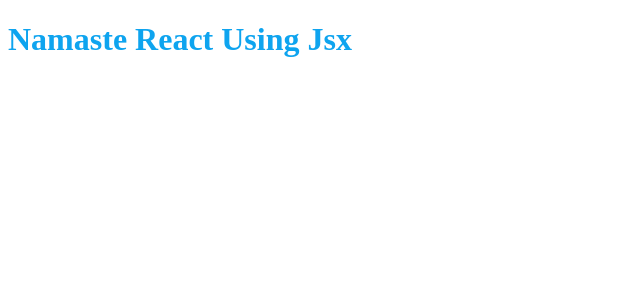
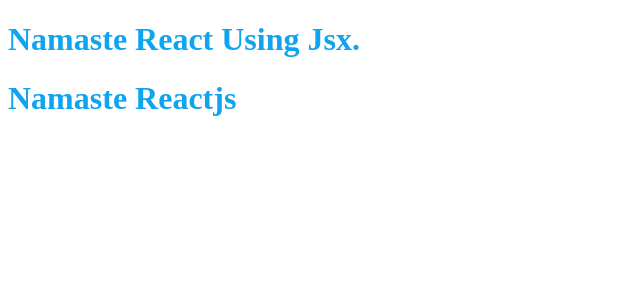
Before and after one commit to anujyadav-lab/NamasteReactJs, a React (Vite) app: page / in a window 1280 px wide. Shown: the top 300 px of the page, without its empty margins (0-640 px from the left). Built offline with nearby package versions, Linux system fonts and the light colour scheme.

Commit message:
ep-3 part-4

```diff
--- a/App.js
+++ b/App.js
@@ -3,26 +3,36 @@
 
 // React.createElement -> object -> HTMLElement(render on dom).
 
-const heading = React.createElement( //In the core of react this how we create a ract element.But as it is not developer friendly we use jsx to create react elements.
+const Title = () => (  //In the core of react this how we create a ract element.But as it is not developer friendly we use jsx to create react elements.
 
-    "h1",
+    <h1 className="head">
+        Namaste React Using Jsx.
+    </h1>
 
-    {id:'heading'},
+    );
 
 
-    "Namaste React 🚀🚀🚀"
+// React Functional component
+// const HeadingComponent = () =>{
+//      <h1>Namaste React Functional component </h1>
+// };
 
-    )
-    console.log(heading)
 
-    const jsxHeading = <h1 id="heading">Namaste React Using Jsx </h1>;
 
-    console.log(jsxHeading)
-// const root = ReactDOM.createRoot('root') made mistake here.
-// root.render(heading);
+const HeadingComponent = () => (
+    <div id = "container">
+        <Title/>
+            <h1 className="heading">Namaste Reactjs</h1>
+
+    </div>
+);
+
+
+
+
 
 
 
 const root = ReactDOM.createRoot(document.getElementById('root')); //This root is the root for our react app,so whatever happens in react that will happen in this root,suppose if i want to render something that will render inside the root.
 
-root.render(jsxHeading);
+root.render(<HeadingComponent/>);
```
